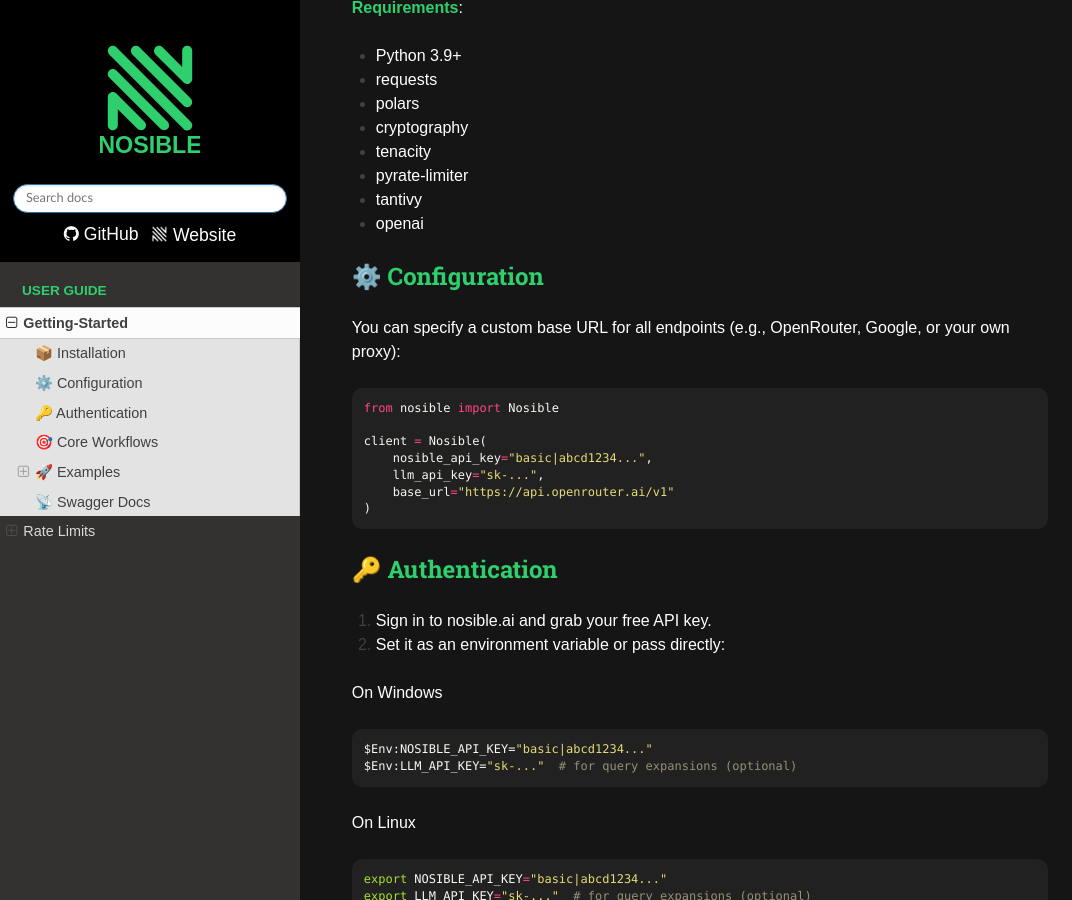
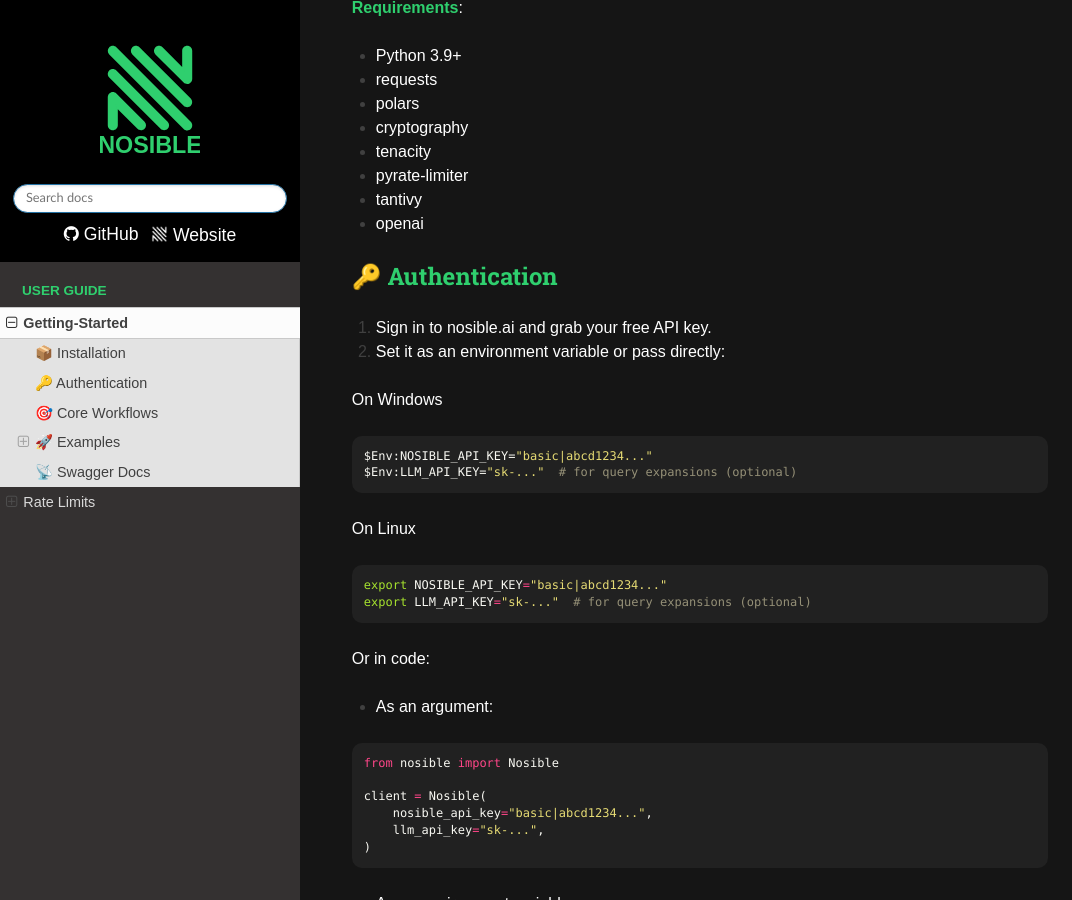
Before and after one commit to NosibleAI/nosible-py, a Sphinx documentation site: the page built from docs/getting_started.rst, in a window 1280 px wide and 900 px high, scrolled down 356 px. Shown: the whole window, without its empty margins (0-1072 px from the left). Built offline with Sphinx 7.4.7 and the Read the Docs theme 3.1.0, drawn with Linux system fonts in a browser that asks for light colours.

Commit message:
[0.1.9] Removed: Config section from docs

```diff
--- a/docs/getting_started.rst
+++ b/docs/getting_started.rst
@@ -22,22 +22,6 @@
 -  pyrate-limiter
 -  tantivy
 -  openai
-
-⚙️ Configuration
-~~~~~~~~~~~~~~~~
-
-You can specify a custom base URL for all endpoints (e.g., OpenRouter,
-Google, or your own proxy):
-
-.. code:: python
-
-   from nosible import Nosible
-
-   client = Nosible(
-       nosible_api_key="basic|abcd1234...",
-       llm_api_key="sk-...",
-       base_url="https://api.openrouter.ai/v1"
-   )
 
 🔑 Authentication
 ~~~~~~~~~~~~~~~~~
```
Also changed, not shown: 1 other file.
